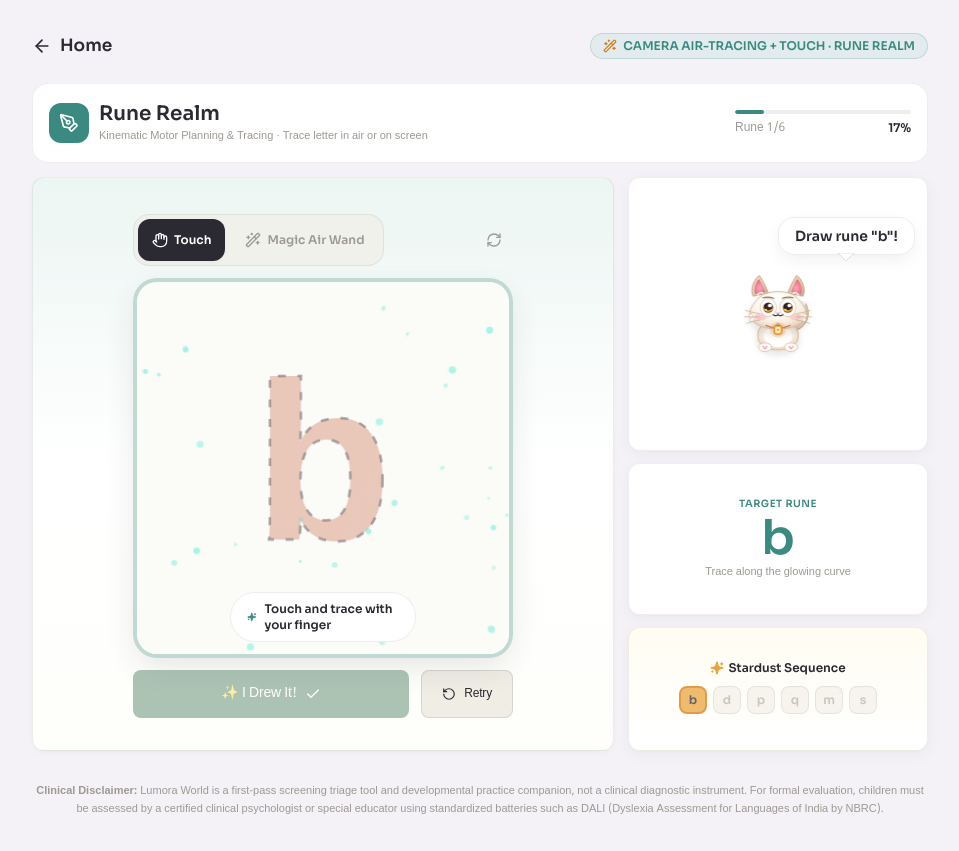
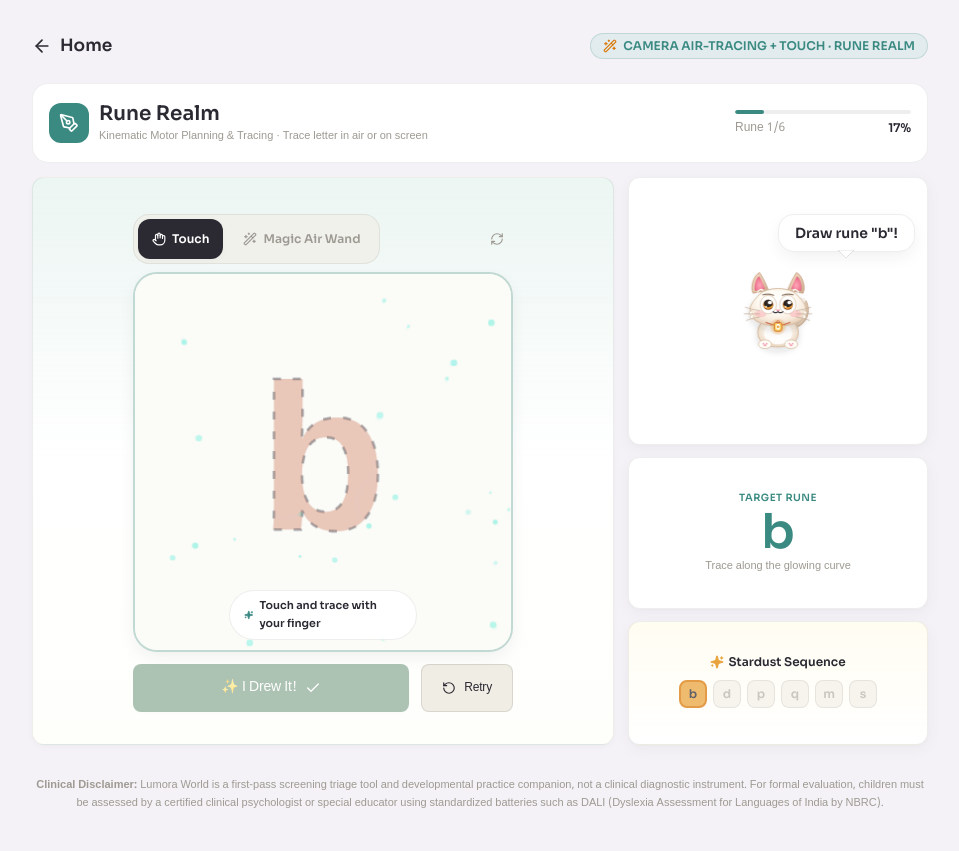
Before and after one commit to neurelith/lumora-world, a Next.js app: page /screening/rune-realm in a window 1280 px wide. Shown: the whole page, without its empty margins (160-1119 px from the left). Built offline with nearby package versions, Linux system fonts and the light colour scheme.

Commit message:
fix(rune-realm): auto clear canvas strokes on letter transition, advance automatically on completion, and mount permanent videoRef for Magic Air Wand

```diff
--- a/components/screening/RuneRealm.tsx
+++ b/components/screening/RuneRealm.tsx
@@ -46,7 +46,7 @@ export const RuneRealm: React.FC<RuneRealmProps> = ({ grade, language, onComplet
   };
 
   const handleAutoStrokeFinish = (points: HarmonicPoint[]) => {
-    if (showAnalysis || points.length < 5) return;
+    if (showAnalysis || points.length < 3) return;
     const rawStrokePoints = points.map((p) => ({ x: p.x, y: p.y, t: p.t, pressure: p.pressure ?? 0.8 }));
     const trial = analyzeStroke(rawStrokePoints, currentLetter, language);
     setLastTrial(trial);
@@ -58,6 +58,8 @@ export const RuneRealm: React.FC<RuneRealmProps> = ({ grade, language, onComplet
     setTimeout(() => {
       if (currentIdx < lettersList.length - 1) {
         setCurrentIdx((prev) => prev + 1);
+        setCurrentPoints([]);
+        setMascotMood('neutral');
       } else {
         const meanNvi = Number((nextTrials.reduce((a, tt) => a + tt.nvi, 0) / nextTrials.length).toFixed(1));
         const meanJerk = Number((nextTrials.reduce((a, tt) => a + tt.jerkIndex, 0) / nextTrials.length).toFixed(1));
@@ -74,7 +76,7 @@ export const RuneRealm: React.FC<RuneRealmProps> = ({ grade, language, onComplet
         });
       }
       setShowAnalysis(false);
-    }, 1200);
+    }, 850);
   };
 
   const handleNextRune = () => {
--- a/components/ui/HarmonicFlowCanvas.tsx
+++ b/components/ui/HarmonicFlowCanvas.tsx
@@ -1,7 +1,7 @@
 'use client';
 
 import React, { useRef, useEffect, useState, useCallback } from 'react';
-import { Camera, RefreshCw, Wand2, Sparkles, Check, Flame, Hand } from 'lucide-react';
+import { RefreshCw, Wand2, Sparkles, Flame, Hand } from 'lucide-react';
 import { cameraService } from '@/lib/camera-service';
 
 export interface HarmonicPoint {
@@ -109,8 +109,8 @@ function softMap(v: number, lo: number, hi: number, max: number): number {
 }
 
 export const HarmonicFlowCanvas: React.FC<HarmonicFlowCanvasProps> = ({
-  width = 440,
-  height = 440,
+  width = 380,
+  height = 380,
   targetLetter,
   onStrokeUpdate,
   onStrokeFinish,
@@ -133,18 +133,27 @@ export const HarmonicFlowCanvas: React.FC<HarmonicFlowCanvasProps> = ({
   const [handDetected, setHandDetected] = useState(false);
   const [isPinching, setIsPinching] = useState(false);
   const [cameraError, setCameraError] = useState<string | null>(null);
-  const [calibrating, setCalibrating] = useState(false);
+  const [isStartingCamera, setIsStartingCamera] = useState(false);
 
   // References for live 60fps tracking & particles
   const strokeHistoryRef = useRef<HarmonicPoint[]>([]);
+  const strokeOpacityRef = useRef(1.0);
   const isInteractingRef = useRef(false);
   const wasPinchingRef = useRef(false);
-  const handPosRef = useRef({ x: 220, y: 220, present: false, pinching: false });
+  const handPosRef = useRef({ x: 190, y: 190, present: false, pinching: false });
   const particlesRef = useRef<Particle[]>([]);
   const cosmicMotesRef = useRef<CosmicMote[]>([]);
   const oneEuroRef = useRef(new OneEuroFilter(1.2, 0.009, 1.0));
   const rafRef = useRef<number | null>(null);
   const bloomRef = useRef(0);
+
+  // Automatically reset canvas and stroke history when targetLetter changes
+  useEffect(() => {
+    strokeHistoryRef.current = [];
+    strokeOpacityRef.current = 1.0;
+    particlesRef.current = [];
+    oneEuroRef.current.reset();
+  }, [targetLetter]);
 
   // Pentatonic Resonator (Audio Synthesis)
   const playTone = useCallback((normY: number) => {
@@ -185,16 +194,16 @@ export const HarmonicFlowCanvas: React.FC<HarmonicFlowCanvasProps> = ({
   // Initialize Cosmic Ambient Motes
   useEffect(() => {
     const motes: CosmicMote[] = [];
-    const count = 28;
+    const count = 24;
     for (let i = 0; i < count; i++) {
       motes.push({
         x: Math.random() * width,
         y: Math.random() * height,
         vx: (Math.random() - 0.5) * 0.4,
         vy: (Math.random() - 0.5) * 0.4,
-        size: Math.random() * 2.5 + 1.2,
+        size: Math.random() * 2.2 + 1.2,
         alpha: Math.random() * 0.45 + 0.2,
-        baseHue: worldAccent === 'realm' ? 172 : worldAccent === 'forest' ? 142 : 38,
+        baseHue: worldAccent === 'realm' ? 172 : 38,
       });
     }
     cosmicMotesRef.current = motes;
@@ -256,7 +265,7 @@ export const HarmonicFlowCanvas: React.FC<HarmonicFlowCanvasProps> = ({
       ctx.fillStyle = `rgba(252, 250, 246, ${0.28 + bloom * 0.04})`;
       ctx.fillRect(0, 0, canvas.width, canvas.height);
 
-      // 2. Cosmic Ambient Motes (Generative Harmonic Flow)
+      // 2. Cosmic Ambient Motes
       const motes = cosmicMotesRef.current;
       for (const m of motes) {
         m.x += m.vx + Math.sin(animTime + m.y * 0.01) * 0.2;
@@ -266,7 +275,7 @@ export const HarmonicFlowCanvas: React.FC<HarmonicFlowCanvasProps> = ({
         if (m.y < 0) m.y = canvas.height;
         if (m.y > canvas.height) m.y = 0;
 
-        ctx.fillStyle = `hsla(${m.baseHue}, 80%, 65%, ${m.alpha * 0.4})`;
+        ctx.fillStyle = `hsla(${m.baseHue}, 80%, 65%, ${m.alpha * 0.35})`;
         ctx.beginPath();
         ctx.arc(m.x, m.y, m.size, 0, Math.PI * 2);
         ctx.fill();
@@ -275,7 +284,7 @@ export const HarmonicFlowCanvas: React.FC<HarmonicFlowCanvasProps> = ({
       // 3. Target Letter Silhouette
       if (targetLetter) {
         ctx.save();
-        ctx.font = 'bold 230px "Baloo 2", "Lexend", sans-serif';
+        ctx.font = 'bold 210px "Baloo 2", "Lexend", sans-serif';
         ctx.textAlign = 'center';
         ctx.textBaseline = 'middle';
         ctx.fillStyle = 'rgba(201, 100, 66, 0.12)';
@@ -287,9 +296,11 @@ export const HarmonicFlowCanvas: React.FC<HarmonicFlowCanvasProps> = ({
         ctx.restore();
       }
 
-      // 4. Multi-Segment Neon Spline Strokes
+      // 4. Multi-Segment Neon Spline Strokes (with Opacity Fading)
       const pts = strokeHistoryRef.current;
-      if (pts.length > 1) {
+      const opacity = strokeOpacityRef.current;
+
+      if (pts.length > 1 && opacity > 0.01) {
         const segments: HarmonicPoint[][] = [];
         let cur: HarmonicPoint[] = [];
 
@@ -306,8 +317,8 @@ export const HarmonicFlowCanvas: React.FC<HarmonicFlowCanvasProps> = ({
           if (seg.length < 2) return;
 
           const hue = worldAccent === 'realm' ? 172 : 28;
-          const outerColor = `hsla(${hue}, 85%, 60%, 0.4)`;
-          const coreColor = `hsl(${hue}, 95%, 62%)`;
+          const outerColor = `hsla(${hue}, 85%, 60%, ${0.4 * opacity})`;
+          const coreColor = `hsla(${hue}, 95%, 62%, ${opacity})`;
 
           // Outer Glow
           ctx.save();
@@ -332,8 +343,8 @@ export const HarmonicFlowCanvas: React.FC<HarmonicFlowCanvasProps> = ({
           ctx.shadowBlur = 4;
           ctx.stroke();
 
-          // White Hot Centerline
-          ctx.strokeStyle = '#FFFFFF';
+          // White Centerline
+          ctx.strokeStyle = `rgba(255, 255, 255, ${opacity})`;
           ctx.lineWidth = 2;
           ctx.shadowBlur = 0;
           ctx.stroke();
@@ -498,6 +509,7 @@ export const HarmonicFlowCanvas: React.FC<HarmonicFlowCanvasProps> = ({
       setCameraActive(false);
       setHandDetected(false);
       setIsPinching(false);
+      setIsStartingCamera(false);
       handPosRef.current.present = false;
       handPosRef.current.pinching = false;
     }
@@ -512,7 +524,9 @@ export const HarmonicFlowCanvas: React.FC<HarmonicFlowCanvasProps> = ({
 
   const startCameraAirTracking = async () => {
     setCameraError(null);
+    setIsStartingCamera(true);
     oneEuroRef.current.reset();
+
     try {
       const stream = await cameraService.acquireStream({ width: 480, height: 360, facingMode: 'user' });
       streamRef.current = stream;
@@ -521,12 +535,12 @@ export const HarmonicFlowCanvas: React.FC<HarmonicFlowCanvasProps> = ({
         await cameraService.attachToVideo(videoRef.current, stream);
         setCameraActive(true);
         setInputMode('camera');
-        setCalibrating(true);
-        setTimeout(() => setCalibrating(false), 1200);
+        setIsStartingCamera(false);
         void initHandTracking();
       }
     } catch (err: any) {
       console.warn('[HarmonicFlowCanvas] Camera start error:', err);
+      setIsStartingCamera(false);
       setCameraError('Camera access needed for Magic Air Wand. You can also draw with Touch!');
     }
   };
@@ -673,6 +687,7 @@ export const HarmonicFlowCanvas: React.FC<HarmonicFlowCanvasProps> = ({
 
   const handleClear = () => {
     strokeHistoryRef.current = [];
+    strokeOpacityRef.current = 1.0;
     particlesRef.current = [];
     oneEuroRef.current.reset();
     onStrokeUpdate?.([]);
@@ -680,8 +695,17 @@ export const HarmonicFlowCanvas: React.FC<HarmonicFlowCanvasProps> = ({
 
   return (
     <div className={`relative flex flex-col items-center select-none ${className}`}>
+      {/* Hidden Master Video Element (Always Mounted for Camera Hardware) */}
+      <video
+        ref={videoRef}
+        playsInline
+        muted
+        autoPlay
+        className="hidden"
+      />
+
       {/* Mode Selector & Controls Bar */}
-      <div className="flex items-center justify-between gap-3 w-full max-w-[440px] pb-3">
+      <div className="flex items-center justify-between gap-3 w-full max-w-[380px] pb-2">
         <div className="flex items-center gap-1.5 p-1 bg-sand/60 border border-hairline rounded-2xl shadow-soft-xs">
           <button
             type="button"
@@ -689,30 +713,31 @@ export const HarmonicFlowCanvas: React.FC<HarmonicFlowCanvasProps> = ({
               stopCamera();
               setInputMode('touch');
             }}
-            className={`min-h-[42px] px-3.5 rounded-xl font-display font-bold text-xs flex items-center gap-1.5 transition-all ${
+            className={`min-h-[40px] px-3.5 rounded-xl font-display font-bold text-xs flex items-center gap-1.5 transition-all ${
               inputMode === 'touch'
                 ? 'bg-ink text-white shadow-soft-sm'
                 : 'text-muted hover:text-ink'
             }`}
           >
-            <Hand className="w-4 h-4" />
+            <Hand className="w-3.5 h-3.5" />
             <span>Touch</span>
           </button>
 
           {enableCameraAirControl && (
             <button
               type="button"
+              disabled={isStartingCamera}
               onClick={() => {
                 if (inputMode !== 'camera') void startCameraAirTracking();
               }}
-              className={`min-h-[42px] px-3.5 rounded-xl font-display font-bold text-xs flex items-center gap-1.5 transition-all ${
+              className={`min-h-[40px] px-3.5 rounded-xl font-display font-bold text-xs flex items-center gap-1.5 transition-all ${
                 inputMode === 'camera'
                   ? 'bg-amber text-ink shadow-soft-sm'
                   : 'text-muted hover:text-ink'
               }`}
             >
-              <Wand2 className="w-4 h-4" />
-              <span>Magic Air Wand</span>
+              <Wand2 className={`w-3.5 h-3.5 ${isStartingCamera ? 'animate-spin' : ''}`} />
+              <span>{isStartingCamera ? 'Starting...' : 'Magic Air Wand'}</span>
             </button>
           )}
         </div>
@@ -721,15 +746,15 @@ export const HarmonicFlowCanvas: React.FC<HarmonicFlowCanvasProps> = ({
           type="button"
           onClick={handleClear}
           title="Clear canvas"
-          className="p-2.5 text-muted hover:text-ink rounded-xl hover:bg-sand/60 border border-transparent hover:border-hairline transition-all"
+          className="p-2 text-muted hover:text-ink rounded-xl hover:bg-sand/60 border border-transparent hover:border-hairline transition-all"
         >
-          <RefreshCw className="w-4 h-4" />
+          <RefreshCw className="w-3.5 h-3.5" />
         </button>
       </div>
 
       {/* Main Drawing Canvas Arena */}
       <div
-        className="relative rounded-3xl overflow-hidden border-4 border-realm/30 bg-[#FCFAF6] shadow-soft-lg"
+        className="relative rounded-3xl overflow-hidden border-2 border-realm/30 bg-[#FCFAF6] shadow-soft-md"
         style={{ width, height }}
       >
         <canvas
@@ -744,23 +769,16 @@ export const HarmonicFlowCanvas: React.FC<HarmonicFlowCanvasProps> = ({
 
         {/* Live PiP Hardware Camera Preview (Top Right) */}
         {inputMode === 'camera' && cameraActive && (
-          <div className="absolute top-3 right-3 w-28 h-20 rounded-2xl overflow-hidden border-2 border-white/90 shadow-soft-md bg-black/60 z-20">
-            <video
-              ref={videoRef}
-              playsInline
-              muted
-              autoPlay
-              className="w-full h-full object-cover -scale-x-100"
-            />
+          <div className="absolute top-2.5 right-2.5 w-24 h-18 rounded-xl overflow-hidden border-2 border-white/90 shadow-soft-md bg-black/60 z-20">
             <canvas
               ref={pipCanvasRef}
-              width={112}
-              height={80}
+              width={96}
+              height={72}
               className="absolute inset-0 w-full h-full pointer-events-none -scale-x-100"
             />
 
             {/* Hand Status Pill in PiP */}
-            <div className="absolute bottom-1.5 left-1/2 -translate-x-1/2 px-2 py-0.5 rounded-full bg-black/75 backdrop-blur-xs flex items-center gap-1 text-[9px] font-display font-bold text-white whitespace-nowrap">
+            <div className="absolute bottom-1 left-1/2 -translate-x-1/2 px-1.5 py-0.5 rounded-full bg-black/75 backdrop-blur-xs flex items-center gap-1 text-[8px] font-display font-bold text-white whitespace-nowrap">
               <span className={`w-1.5 h-1.5 rounded-full ${handDetected ? (isPinching ? 'bg-amber animate-ping' : 'bg-emerald-400') : 'bg-amber-400 animate-pulse'}`} />
               <span>{handDetected ? (isPinching ? '✍️ Drawing' : '🪄 Hovering') : 'Show hand'}</span>
             </div>
@@ -768,21 +786,21 @@ export const HarmonicFlowCanvas: React.FC<HarmonicFlowCanvasProps> = ({
         )}
 
         {/* Dynamic Instructional Banner at Canvas Bottom */}
-        <div className="absolute bottom-3 left-1/2 -translate-x-1/2 pointer-events-none z-10">
-          <div className="px-4 py-2 rounded-full bg-white/90 backdrop-blur-md border border-hairline shadow-soft-xs flex items-center gap-2 text-xs font-display font-bold text-ink">
+        <div className="absolute bottom-2.5 left-1/2 -translate-x-1/2 pointer-events-none z-10">
+          <div className="px-3.5 py-1.5 rounded-full bg-white/90 backdrop-blur-md border border-hairline shadow-soft-xs flex items-center gap-1.5 text-[11px] font-display font-bold text-ink">
             {inputMode === 'touch' ? (
               <>
-                <Sparkles className="w-3.5 h-3.5 text-realm fill-realm" />
+                <Sparkles className="w-3 h-3 text-realm fill-realm" />
                 <span>Touch and trace with your finger</span>
               </>
             ) : isPinching ? (
               <>
-                <Flame className="w-3.5 h-3.5 text-amber fill-amber animate-bounce-gentle" />
+                <Flame className="w-3 h-3 text-amber fill-amber animate-bounce-gentle" />
                 <span className="text-amber-800">✨ Drawing magic ink!</span>
               </>
             ) : (
               <>
-                <Wand2 className="w-3.5 h-3.5 text-realm" />
+                <Wand2 className="w-3 h-3 text-realm" />
                 <span>Pinch thumb & index to draw &middot; Release to hover</span>
               </>
             )}
@@ -791,7 +809,7 @@ export const HarmonicFlowCanvas: React.FC<HarmonicFlowCanvasProps> = ({
       </div>
 
       {cameraError && (
-        <p className="text-xs font-body text-terracotta mt-2 text-center max-w-sm">
+        <p className="text-xs font-body text-terracotta mt-1.5 text-center max-w-sm">
           {cameraError}
         </p>
       )}
```
